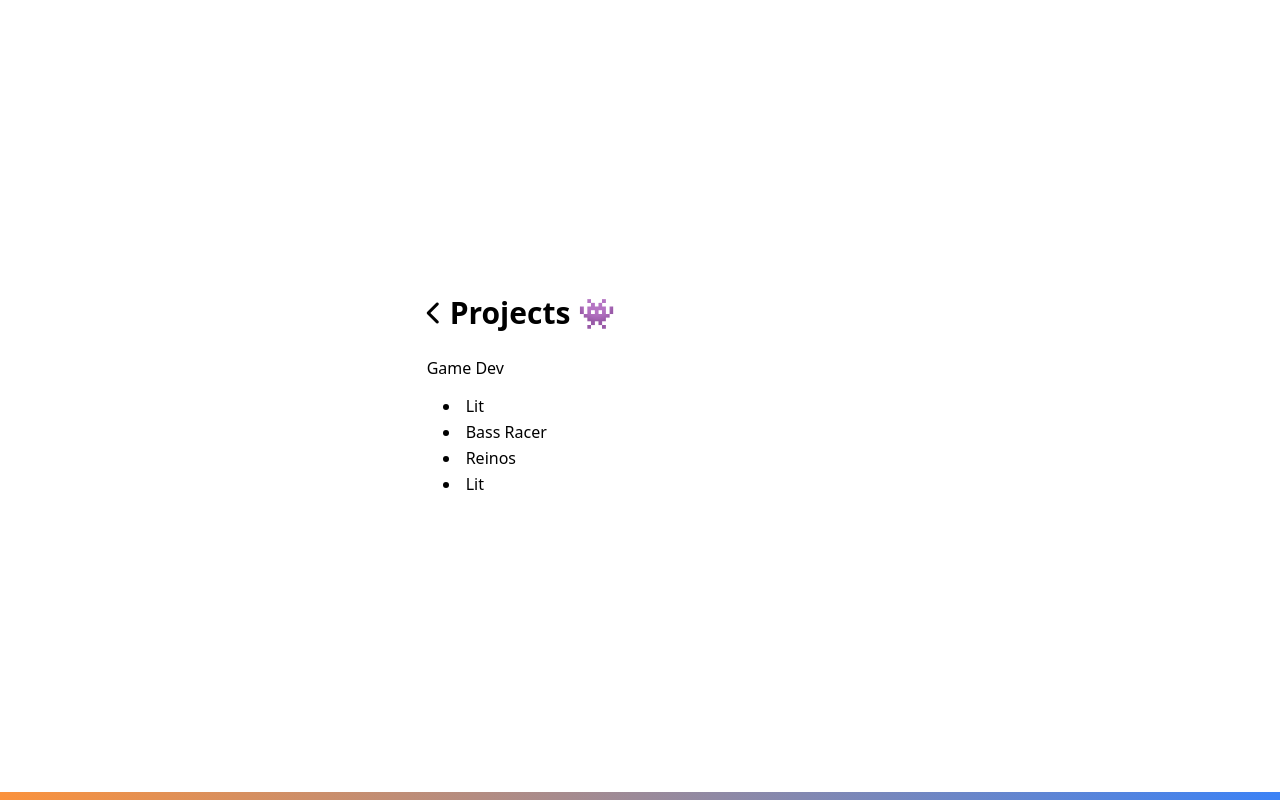
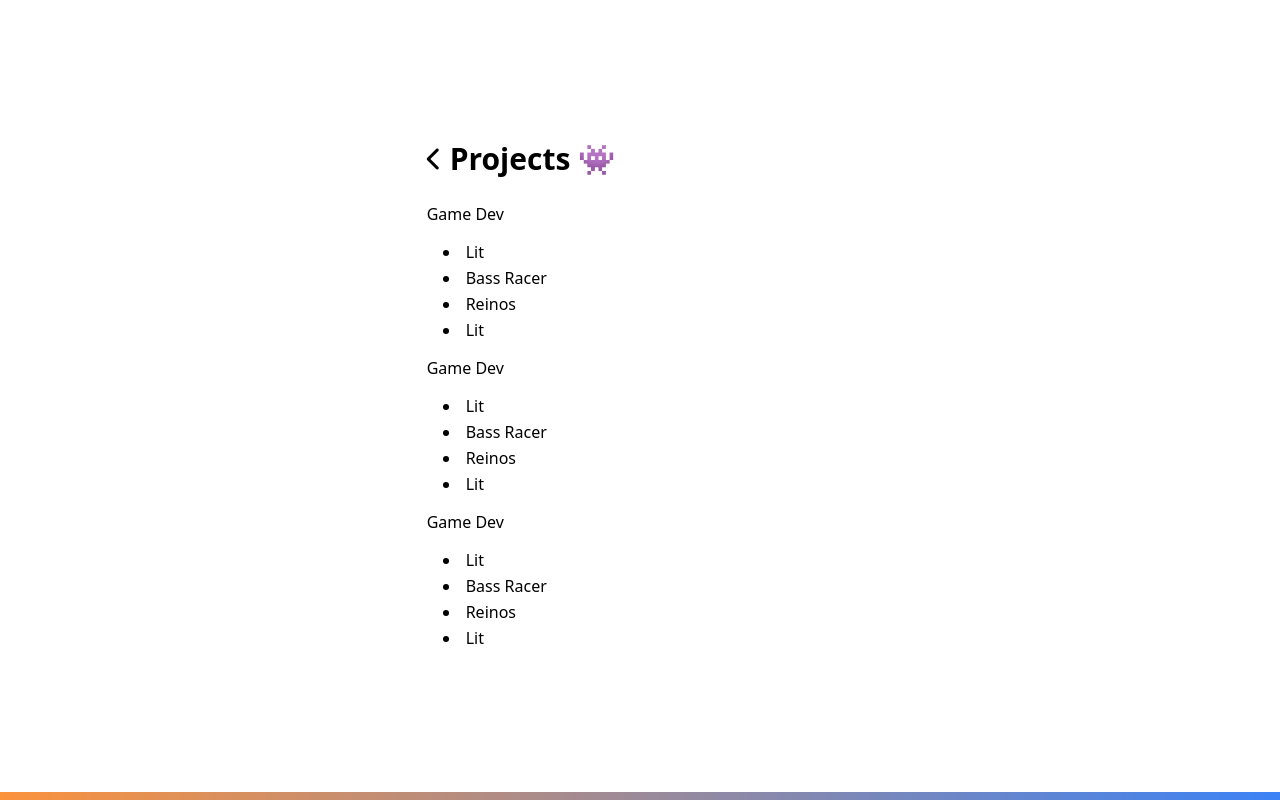
Before and after one commit to BhavyaMuni/website-v2, a SvelteKit app: page /projects in a window 1280 px wide. Built offline with nearby package versions, Linux system fonts and the light colour scheme; a web font is replaced by a local one.

Commit message:
projects

```diff
--- a/src/routes/+page.svelte
+++ b/src/routes/+page.svelte
@@ -25,7 +25,7 @@
 			of top artists.
 		</p>
 		<p class="">
-			<a href="/projects" class="font-semibold no-underline hover:underline">Projects 👾 -&gt</a>
+			<a href="/projects" class="font-semibold no-underline hover:underline">👾 Projects -&gt</a>
 		</p>
 		<p>
 			Apart from tech I am also into other nerdy stuff like aerospace, currently working on a design
--- a/src/routes/projects/+page.svelte
+++ b/src/routes/projects/+page.svelte
@@ -14,6 +14,20 @@
 			<li>Reinos</li>
 			<li>Lit</li>
 		</ul>
+		<h3>Game Dev</h3>
+		<ul class="list-disc list-inside indent-4">
+			<li>Lit</li>
+			<li>Bass Racer</li>
+			<li>Reinos</li>
+			<li>Lit</li>
+		</ul>
+		<h3>Game Dev</h3>
+		<ul class="list-disc list-inside indent-4">
+			<li>Lit</li>
+			<li>Bass Racer</li>
+			<li>Reinos</li>
+			<li>Lit</li>
+		</ul>
 	</div>
 
 	<div class="h-2 bg-gradient-to-r from-orange-400 to-blue-500 w-screen" />
```
